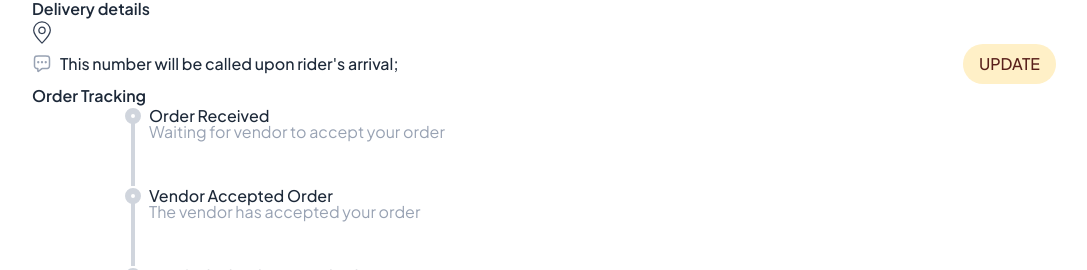
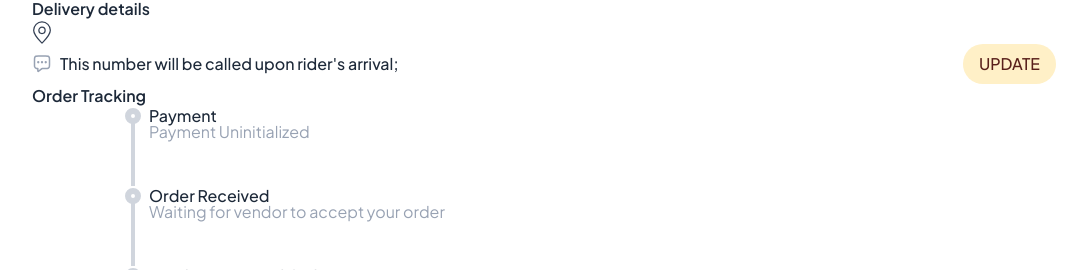
Before and after one commit to bring-the-food/btf-web-fe-cv, a Next.js app: page /store/1/order/track/1 in a window 1280 px wide. Shown: the part 187-457 px from the top of the page, without its empty margins (96-1183 px from the left). Built offline with nearby package versions, Linux system fonts and the light colour scheme; no server answers; a web font is replaced by a local one; what tailwind-clamp would draw is missing.

Commit message:
feat: Implement core e-commerce functionalities including order tracking, checkout, user profile, and related UI components.

```diff
--- a/src/components/Dialog.tsx
+++ b/src/components/Dialog.tsx
@@ -8,6 +8,7 @@ import {
 type DialogCProps = {
   open: boolean;
   setOpen?: (open: boolean) => void;
+  onClose?: () => void;
   hasNoClose?: boolean;
   trigger?: React.ReactNode;
   children?: React.ReactNode;
@@ -16,6 +17,7 @@ type DialogCProps = {
 export function DialogC({
   open,
   setOpen,
+  onClose,
   hasNoClose,
   trigger,
   children,
@@ -24,6 +26,7 @@ export function DialogC({
     <Dialog open={open} onOpenChange={setOpen}>
       <DialogTrigger asChild>{trigger}</DialogTrigger>
       <DialogContent
+        onClose={onClose}
         showCloseButton={hasNoClose ? false : true}
         className="sm:max-w-[400px]"
         onInteractOutside={(e) => {
--- a/src/components/TrackOrder.tsx
+++ b/src/components/TrackOrder.tsx
@@ -33,54 +33,82 @@ const TrackOrder = ({ data }: { data: any }) => {
     }
   };
 
+  const getTracking = (type: string) =>
+    data?.order?.trackings?.find((t: any) => t.type === type);
+
   const timelineData = [
+    {
+      title: "Payment",
+      desc:
+        getTracking("customer-payment")?.status === "success"
+          ? "Payment Successful"
+          : "Payment Uninitialized",
+      date: getTracking("customer-payment")?.dateCreated
+        ? moment(getTracking("customer-payment")?.dateCreated).format(
+            "MMM DD, YYYY hh:mm A",
+          )
+        : "",
+      isCompleted: getTracking("customer-payment")?.status === "success",
+    },
     {
       title: "Order Received",
       desc: "Waiting for vendor to accept your order",
-      date: moment(data?.order?.trackings?.[0]?.dateCreated).format(
+      date: getTracking("store-received")?.dateCreated
+        ? moment(getTracking("store-received")?.dateCreated).format(
             "MMM DD, YYYY hh:mm A",
-      ),
-      isCompleted: data?.order?.trackings?.[0]?.status === "success",
+          )
+        : "",
+      isCompleted: getTracking("store-received")?.status === "success",
     },
     {
       title: "Vendor Accepted Order",
       desc: "The vendor has accepted your order",
-      date: moment(data?.order?.trackings?.[2]?.dateCreated).format(
+      date: getTracking("store-accepted")?.dateCreated
+        ? moment(getTracking("store-accepted")?.dateCreated).format(
             "MMM DD, YYYY hh:mm A",
-      ),
-      isCompleted: data?.order?.trackings?.[2]?.status === "success",
+          )
+        : "",
+      isCompleted: getTracking("store-accepted")?.status === "success",
     },
     {
       title: "You Order has been Packed",
       desc: "Your order is ready to be picked",
-      date: moment(data?.order?.trackings?.[3]?.dateCreated).format(
+      date: getTracking("store-packed")?.dateCreated
+        ? moment(getTracking("store-packed")?.dateCreated).format(
             "MMM DD, YYYY hh:mm A",
-      ),
-      isCompleted: data?.order?.trackings?.[3]?.status === "success",
+          )
+        : "",
+      isCompleted: getTracking("store-packed")?.status === "success",
     },
     {
       title: "Rider Accepted Order",
       desc: "Rider has picked your order",
-      date: moment(data?.order?.trackings?.[4]?.dateCreated).format(
+      date: getTracking("rider-accepted")?.dateCreated
+        ? moment(getTracking("rider-accepted")?.dateCreated).format(
             "MMM DD, YYYY hh:mm A",
-      ),
-      isCompleted: data?.order?.trackings?.[4]?.status === "success",
+          )
+        : "",
+      isCompleted: getTracking("rider-accepted")?.status === "success",
     },
     {
       title: "Order in Transit",
       desc: "Your order is on it's way to you",
-      date: moment(data?.order?.trackings?.[5]?.dateCreated).format(
+      date: getTracking("rider-in-transit")?.dateCreated
+        ? moment(getTracking("rider-in-transit")?.dateCreated).format(
             "MMM DD, YYYY hh:mm A",
-      ),
-      isCompleted: data?.order?.trackings?.[5]?.status === "success",
+          )
+        : "",
+      isCompleted: getTracking("rider-in-transit")?.status === "success",
     },
     {
       title: "Order Complete",
       desc: "",
-      date: moment(data?.order?.trackings?.[6]?.dateCreated).format(
+      date: getTracking("delivered")?.dateCreated
+        ? moment(getTracking("delivered")?.dateCreated).format(
             "MMM DD, YYYY hh:mm A",
-      ),
-      isCompleted: data?.order?.trackings?.[6]?.status === "success",
+          )
+        : "",
+      isCompleted: getTracking("delivered")?.status === "success",
     },
   ];
 
@@ -94,6 +122,8 @@ const TrackOrder = ({ data }: { data: any }) => {
         data?.order?.payment?.status === "uninitialized"
       ? "uninitialized"
       : data?.order?.status;
+
+      const paymentStatus = data?.order?.payment?.status;
 
   return (
     <div>
@@ -110,23 +140,25 @@ const TrackOrder = ({ data }: { data: any }) => {
         <div>
           <p
             className={cn(
-              "capitalize border rounded-full px-2 font-medium text-[10px] leading-[18px]",
-              effectiveStatus === "ongoing"
+              paymentStatus === "pending"
                 ? "text-[#B54708] bg-[#FFFAEB] border-[#FEDF89]"
-                : effectiveStatus === "uninitialized"
+                : paymentStatus === "uninitialized"
                   ? "text-[#c7950a] bg-[#ffffeb] border-[#FEDF89]"
-                  : effectiveStatus === "complete"
+                  : paymentStatus === "success"
                     ? "text-[#027A48] bg-[#A6F4C51A] border-[#A6F4C5]"
                     : "text-[#B42318] bg-[#FEF3F2] borer-[#FECDCA]",
+              "capitalize border rounded-full px-2 font-medium text-[10px] leading-[18px]",
             )}
           >
-            {effectiveStatus === "ongoing"
-              ? "pending"
-              : effectiveStatus === "complete"
-                ? "successful"
-                : effectiveStatus === "uninitialized"
-                  ? "payment uninitialized"
-                  : effectiveStatus}
+            {paymentStatus === "pending"
+              ? "Payment Pending"
+              : paymentStatus === "success"
+                ? "Payment Successful"
+                : paymentStatus === "uninitialized"
+                  ? "Payment Uninitialized"
+                  : paymentStatus === "failed"
+                    ? "Payment Failed"
+                    : paymentStatus}
           </p>
         </div>
       </div>
--- a/src/components/home/Orders.tsx
+++ b/src/components/home/Orders.tsx
@@ -69,12 +69,9 @@ const OrderCard = ({ storeSlug, data }: { storeSlug: string; data: any }) => {
   const isRejected = data?.trackings?.some(
     (tracking: any) => tracking.type === "store-rejected",
   );
-  const effectiveStatus = isRejected
-    ? "rejected"
-    : data?.payment?.method === "external" &&
-        data?.payment?.status === "uninitialized"
-      ? "uninitialized"
-      : data?.status;
+  const effectiveStatus = isRejected ? "rejected" : data?.status;
+
+  const paymentStatus = data?.payment?.status;
 
   const isCompleted = effectiveStatus === "complete";
 
@@ -117,23 +114,25 @@ const OrderCard = ({ storeSlug, data }: { storeSlug: string; data: any }) => {
         <div>
           <p
             className={cn(
-              effectiveStatus === "ongoing"
+              paymentStatus === "pending"
                 ? "text-[#B54708] bg-[#FFFAEB] border-[#FEDF89]"
-                : effectiveStatus === "uninitialized"
+                : paymentStatus === "uninitialized"
                   ? "text-[#c7950a] bg-[#ffffeb] border-[#FEDF89]"
-                  : effectiveStatus === "complete"
+                  : paymentStatus === "success"
                     ? "text-[#027A48] bg-[#A6F4C51A] border-[#A6F4C5]"
                     : "text-[#B42318] bg-[#FEF3F2] borer-[#FECDCA]",
               "capitalize border rounded-full px-2 font-medium text-[10px] leading-[18px]",
             )}
           >
-            {effectiveStatus === "ongoing"
-              ? "pending"
-              : effectiveStatus === "complete"
-                ? "successful"
-                : effectiveStatus === "uninitialized"
-                  ? "payment uninitialized"
-                  : effectiveStatus}
+            {paymentStatus === "pending"
+              ? "Payment Pending"
+              : paymentStatus === "success"
+                ? "Payment Successful"
+                : paymentStatus === "uninitialized"
+                  ? "Payment Uninitialized"
+                  : paymentStatus === "failed"
+                    ? "Payment Failed"
+                    : paymentStatus}
           </p>
         </div>
       </div>
@@ -183,7 +182,7 @@ const OrderCard = ({ storeSlug, data }: { storeSlug: string; data: any }) => {
           )}
         </div>
       ) : (
-        <div className="between">
+        <div className="between gap-4">
           <p className=" text-sm font-medium space-x-1">
             <span className="text-[#1D2939]">
               {moment(
@@ -198,7 +197,10 @@ const OrderCard = ({ storeSlug, data }: { storeSlug: string; data: any }) => {
             </span>
           </p>
 
-          <Link href={`/store/${storeSlug}/order/track/${data?.id}`}>
+          <Link
+            href={`/store/${storeSlug}/order/track/${data?.id}`}
+            className="shrink-0"
+          >
             <Button
               variant={"ghost"}
               className="text-[#59201A] font-medium text-xs"
--- a/src/components/orderDetails.tsx
+++ b/src/components/orderDetails.tsx
@@ -20,30 +20,52 @@ const OrderDetails = ({ data, category }: { data: any; category: string }) => {
   const [openRateDrawer, setOpenRateDrawer] = React.useState(false);
   const [loading, setLoading] = React.useState(false);
 
+  const getTracking = (type: string) =>
+    data?.order?.trackings?.find((t: any) => t.type === type);
+
   const timelineData = [
+    {
+      title: "Payment",
+      desc:
+        getTracking("customer-payment")?.status === "success"
+          ? "Payment Successful"
+          : "Payment Uninitialized",
+      date: getTracking("customer-payment")?.dateCreated
+        ? moment(getTracking("customer-payment")?.dateCreated).format(
+            "MMM DD, YYYY hh:mm A",
+          )
+        : "",
+      isCompleted: getTracking("customer-payment")?.status === "success",
+    },
     {
       title: "Order received",
       desc: "Waiting for vendor to accept your order",
-      date: moment(data?.order?.trackings?.[0]?.dateCreated).format(
+      date: getTracking("store-received")?.dateCreated
+        ? moment(getTracking("store-received")?.dateCreated).format(
             "MMM DD, YYYY hh:mm A",
-      ),
-      isCompleted: data?.order?.trackings?.[0]?.status === "success",
+          )
+        : "",
+      isCompleted: getTracking("store-received")?.status === "success",
     },
     {
       title: "Vendor accepted order",
       desc: "The vendor has accepted your order",
-      date: moment(data?.order?.trackings?.[1]?.dateCreated).format(
+      date: getTracking("store-accepted")?.dateCreated
+        ? moment(getTracking("store-accepted")?.dateCreated).format(
             "MMM DD, YYYY hh:mm A",
-      ),
-      isCompleted: data?.order?.trackings?.[1]?.status === "success",
+          )
+        : "",
+      isCompleted: getTracking("store-accepted")?.status === "success",
     },
     {
       title: "Your order has been packed",
       desc: "Your order is ready to be picked",
-      date: moment(data?.order?.trackings?.[2]?.dateCreated).format(
+      date: getTracking("store-packed")?.dateCreated
+        ? moment(getTracking("store-packed")?.dateCreated).format(
             "MMM DD, YYYY hh:mm A",
-      ),
-      isCompleted: data?.order?.trackings?.[2]?.status === "success",
+          )
+        : "",
+      isCompleted: getTracking("store-packed")?.status === "success",
     },
     ...(data?.order?.store?.manuallyCompleted
       ? []
@@ -51,10 +73,12 @@ const OrderDetails = ({ data, category }: { data: any; category: string }) => {
           {
             title: "Rider accepted order",
             desc: "Rider has picked your order",
-            date: moment(data?.order?.trackings?.[3]?.dateCreated).format(
+            date: getTracking("rider-accepted")?.dateCreated
+              ? moment(getTracking("rider-accepted")?.dateCreated).format(
                   "MMM DD, YYYY hh:mm A",
-            ),
-            isCompleted: data?.order?.trackings?.[3]?.status === "success",
+                )
+              : "",
+            isCompleted: getTracking("rider-accepted")?.status === "success",
           },
         ]),
     ...(data?.order?.store?.manuallyCompleted
@@ -63,19 +87,23 @@ const OrderDetails = ({ data, category }: { data: any; category: string }) => {
           {
             title: "Order in transit",
             desc: "Your order is on it's way to you",
-            date: moment(data?.order?.trackings?.[4]?.dateCreated).format(
+            date: getTracking("rider-in-transit")?.dateCreated
+              ? moment(getTracking("rider-in-transit")?.dateCreated).format(
                   "MMM DD, YYYY hh:mm A",
-            ),
-            isCompleted: data?.order?.trackings?.[4]?.status === "success",
+                )
+              : "",
+            isCompleted: getTracking("rider-in-transit")?.status === "success",
           },
         ]),
     {
-      title: "Order complete",
+      title: "Order completed by vendor",
       desc: "",
-      date: moment(data?.order?.trackings?.[5]?.dateCreated).format(
+      date: getTracking("delivered")?.dateCreated
+        ? moment(getTracking("delivered")?.dateCreated).format(
             "MMM DD, YYYY hh:mm A",
-      ),
-      isCompleted: data?.order?.trackings?.[5]?.status === "success",
+          )
+        : "",
+      isCompleted: getTracking("delivered")?.status === "success",
     },
   ];
 
```
Also changed, not shown: src/app/store/[storeSlug]/checkout/page.tsx (+12 -7 lines), src/app/store/[storeSlug]/page.tsx (+7 -1 lines), src/app/store/[storeSlug]/profile/page.tsx (+5 -5 lines), src/components/WalletBal.tsx (+10 -7 lines), src/components/ui/dialog.tsx (+8 -0 lines), src/hooks/usePaymentListener.tsx (+9 -4 lines), public/svg/close.svg. Lines whose indentation alone changed are shown as unchanged.
